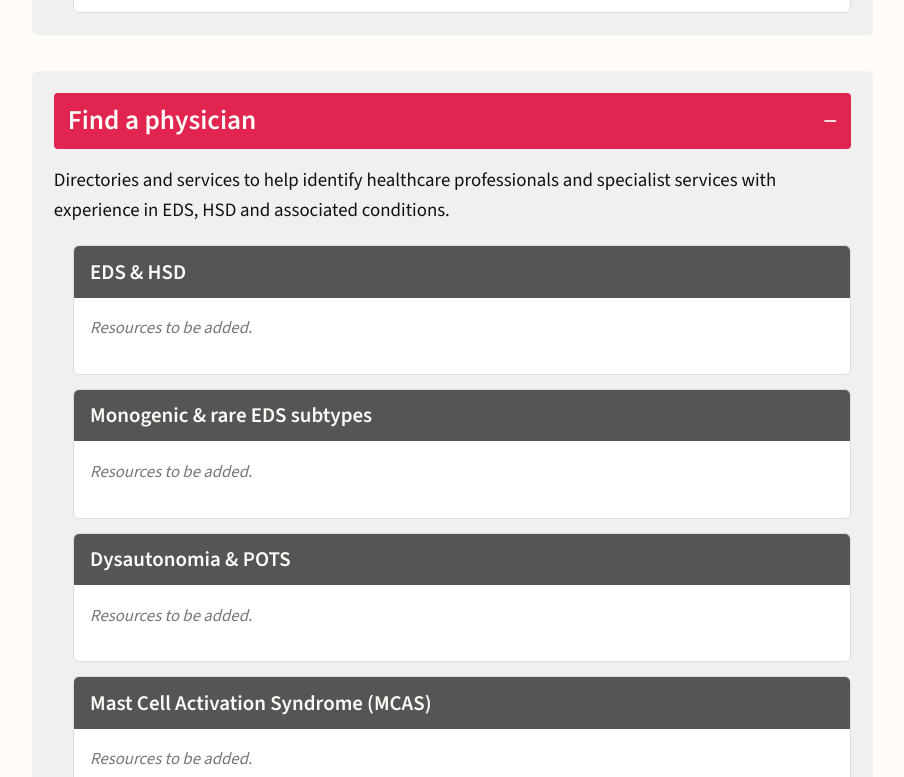
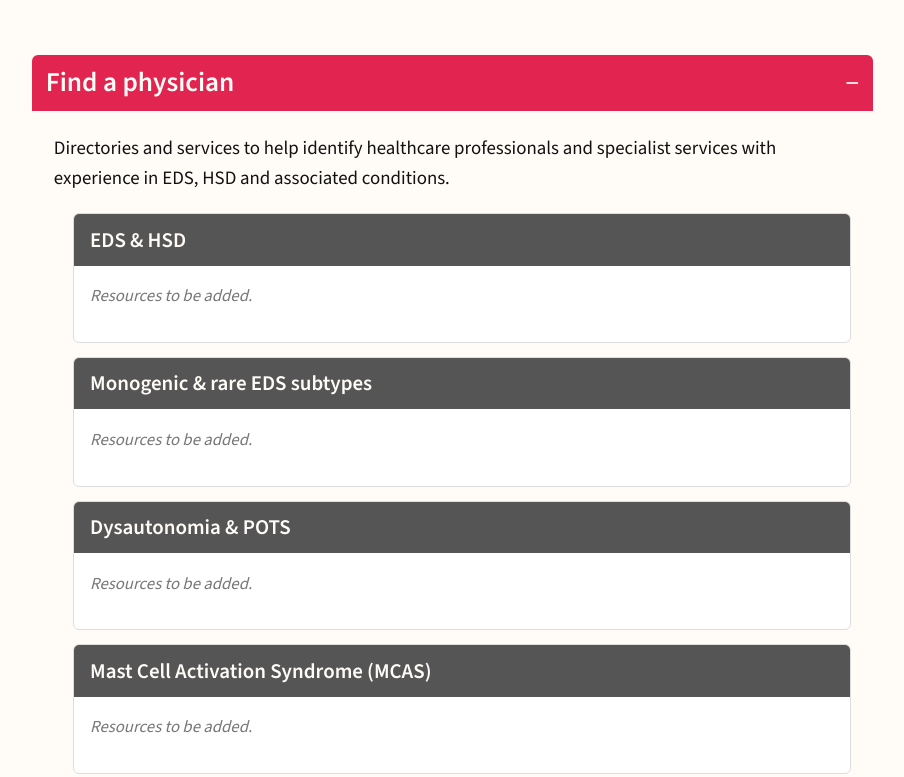
Before and after one commit to sabeehamalek/sabeehamalek.github.io, a plain HTML site: page resources.html in a window 1280 px wide. Shown: the part 3377-4154 px from the top of the page, without its empty margins (375-1279 px from the left). Drawn offline with nearby package versions, Linux system fonts and the light colour scheme.

Commit message:
Refactor resource section styles in CSS

```diff
--- a/css/style.css
+++ b/css/style.css
@@ -1469,9 +1469,11 @@ a:focus-visible {
     display: block;
     min-width: 0;
     scroll-margin-top: 120px;
-    padding: clamp(14px, 2vw, 22px);
+    padding: 0
+    /*padding: clamp(14px, 2vw, 22px);*/
     background: #f0f0f0;
     border-radius: 6px;
+    overflow: hidden;
 }
 
 /* Pink expandable heading */
@@ -1485,7 +1487,8 @@ a:focus-visible {
 
     background: #e22450;
     color: #fffcf7;
-    border-radius: 4px;
+    border-radius: 0;
+    /*border-radius: 4px;*/
 
     cursor: pointer;
     list-style: none;
@@ -1542,7 +1545,9 @@ a:focus-visible {
 /* Content beneath the expandable heading */
 
 .resource-section-content {
-    margin-top: 16px;
+    /*margin-top: 16px;*/
+    margin-top: 0;
+    padding: clamp(14px, 2vw, 22px);
 }
 
 .resource-section-content > p {
```
